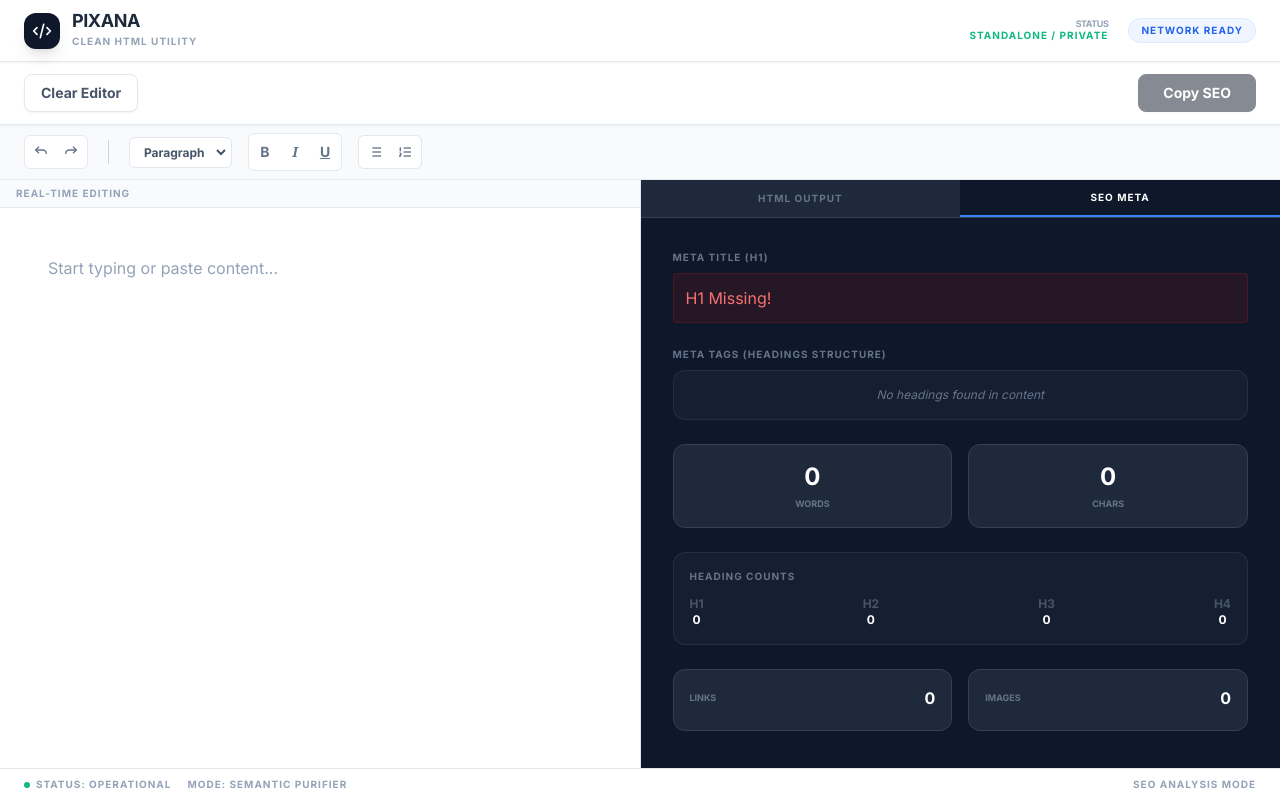
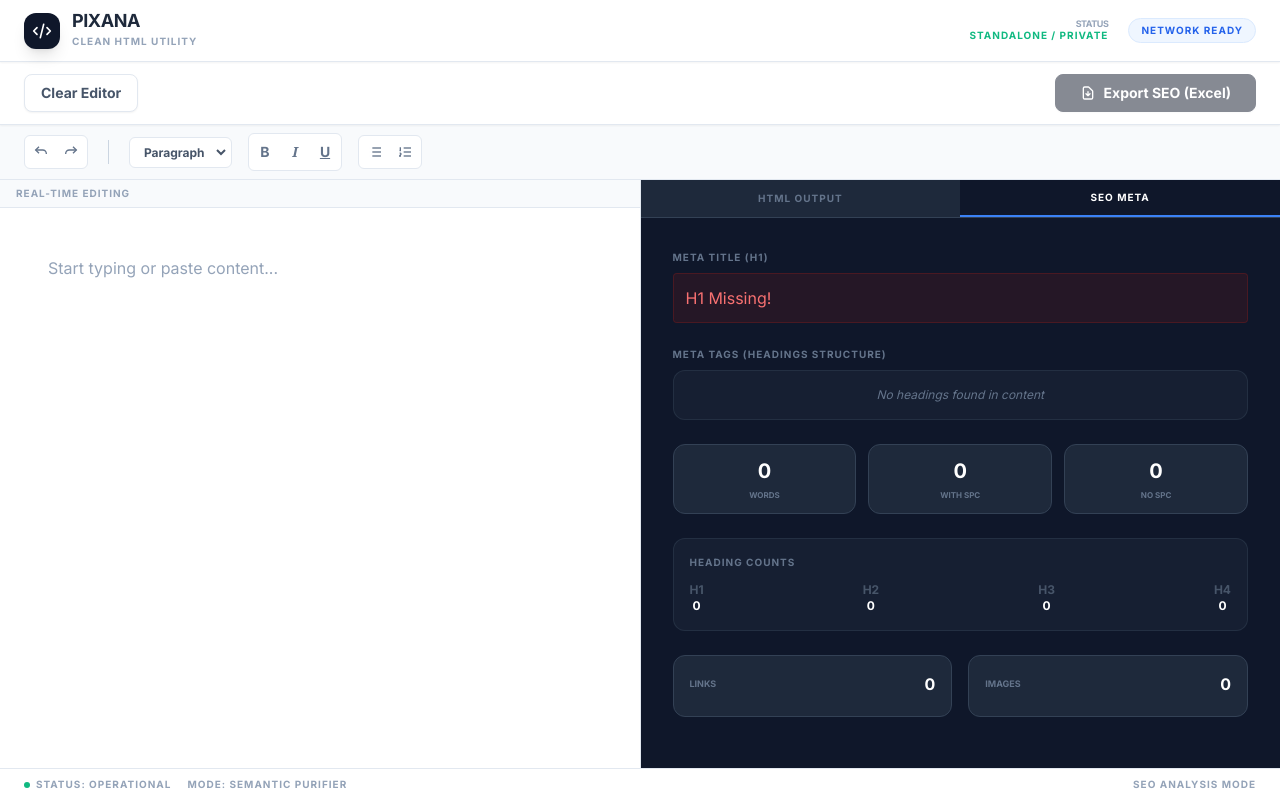
Before and after one commit to YaroslavTsokur/html-to-text, a React (Vite) app: page / in a window 1280 px wide. Both pictures are taken after a click on the button "SEO META". Built offline with nearby package versions, Linux system fonts and the light colour scheme.

Commit message:
feat: Add character count without spaces to SEO stats
Includes a new `charCountNoSpaces` metric in the SEO statistics. This provides a more granular view of text content by excluding whitespace characters. Also improves text trimming and normalization for titles and heading content.

```diff
--- a/App.tsx
+++ b/App.tsx
@@ -15,6 +15,7 @@
   headingList: HeadingItem[];
   wordCount: number;
   charCount: number;
+  charCountNoSpaces: number;
   headings: { [key: string]: number };
   images: { total: number; missingAlt: number };
   links: number;
@@ -88,12 +89,14 @@
 
     doc.querySelectorAll('h1, h2, h3, h4').forEach(h => {
       const tag = h.tagName.toLowerCase();
+      if (headings.hasOwnProperty(tag)) {
         headings[tag]++;
         headingList.push({
           tag: tag.toUpperCase(),
-        text: h.textContent || '',
+          text: (h.textContent || '').trim().replace(/[\r\n\t]+/g, ' '),
           level: parseInt(tag.substring(1))
         });
+      }
     });
 
     const imgs = doc.querySelectorAll('img');
@@ -101,25 +104,65 @@
     imgs.forEach(img => { if (!img.hasAttribute('alt') || !img.getAttribute('alt')) missingAlt++; });
 
     return {
-      title: h1,
+      title: h1.trim().replace(/[\r\n\t]+/g, ' '),
       headingList,
       wordCount: textContent.split(/\s+/).filter(w => w.length > 0).length,
       charCount: textContent.length,
+      charCountNoSpaces: textContent.replace(/\s/g, '').length,
       headings,
       images: { total: imgs.length, missingAlt },
       links: doc.querySelectorAll('a').length
     };
   }, [currentHtml]);
 
-  const copyToClipboard = async () => {
+  const exportToExcel = () => {
     if (!currentHtml) return;
-    const textToCopy = rightPanelMode === 'html' ? currentHtml : JSON.stringify(seoData, null, 2);
+
+    // Create CSV content
+    let csv = "\uFEFF"; // UTF-8 BOM for Excel
+    csv += "Metric;Value\n";
+    csv += `Main Title (H1);"${seoData.title}"\n`;
+    csv += `Word Count;${seoData.wordCount}\n`;
+    csv += `Char Count (with spaces);${seoData.charCount}\n`;
+    csv += `Char Count (no spaces);${seoData.charCountNoSpaces}\n`;
+    csv += `Total Links;${seoData.links}\n`;
+    csv += `Total Images;${seoData.images.total}\n`;
+    csv += `Images Missing Alt;${seoData.images.missingAlt}\n`;
+    csv += `H1 Count;${seoData.headings.h1}\n`;
+    csv += `H2 Count;${seoData.headings.h2}\n`;
+    csv += `H3 Count;${seoData.headings.h3}\n`;
+    csv += `H4 Count;${seoData.headings.h4}\n`;
+    csv += "\n";
+    csv += "Heading Tag;Heading Text\n";
+
+    seoData.headingList.forEach(h => {
+      csv += `${h.tag};"${h.text.replace(/"/g, '""')}"\n`;
+    });
+
+    const blob = new Blob([csv], { type: 'text/csv;charset=utf-8;' });
+    const link = document.createElement("a");
+    const url = URL.createObjectURL(blob);
+    link.setAttribute("href", url);
+    link.setAttribute("download", `seo_analysis_${new Date().getTime()}.csv`);
+    link.style.visibility = 'hidden';
+    document.body.appendChild(link);
+    link.click();
+    document.body.removeChild(link);
+  };
+
+  const handlePrimaryAction = async () => {
+    if (!currentHtml) return;
+
+    if (rightPanelMode === 'html') {
       try {
-      await navigator.clipboard.writeText(textToCopy);
+        await navigator.clipboard.writeText(currentHtml);
         setIsCopied(true);
         setTimeout(() => setIsCopied(false), 2000);
       } catch (err) {
         console.error("Clipboard copy failed:", err);
+      }
+    } else {
+      exportToExcel();
     }
   };
 
@@ -163,13 +206,22 @@
 
         <div className="flex items-center gap-3">
           <button
-            onClick={copyToClipboard}
+            onClick={handlePrimaryAction}
             disabled={!currentHtml}
             className={`flex items-center gap-2 px-6 py-2 text-sm font-bold rounded-lg transition-all border shadow-sm active:scale-95 disabled:opacity-50 disabled:cursor-not-allowed ${
               isCopied ? 'bg-emerald-50 border-emerald-200 text-emerald-600' : 'bg-slate-900 border-slate-900 text-white hover:bg-slate-800'
             }`}
           >
-            {isCopied ? 'Copied!' : `Copy ${rightPanelMode.toUpperCase()}`}
+            {rightPanelMode === 'html' ? (
+              isCopied ? 'Copied!' : 'Copy HTML'
+            ) : (
+              <>
+                <svg xmlns="http://www.w3.org/2000/svg" className="w-4 h-4" fill="none" viewBox="0 0 24 24" stroke="currentColor">
+                  <path strokeLinecap="round" strokeLinejoin="round" strokeWidth={2} d="M12 10v6m0 0l-3-3m3 3l3-3m2 8H7a2 2 0 01-2-2V5a2 2 0 012-2h5.586a1 1 0 01.707.293l5.414 5.414a1 1 0 01.293.707V19a2 2 0 01-2 2z" />
+                </svg>
+                Export SEO (Excel)
+              </>
+            )}
           </button>
         </div>
       </div>
@@ -296,14 +348,18 @@
                   </div>
                 </section>
 
-                <div className="grid grid-cols-2 gap-4">
-                  <div className="bg-slate-800 p-4 rounded-xl border border-slate-700 text-center">
-                    <div className="text-2xl font-black text-white">{seoData.wordCount}</div>
-                    <div className="text-[9px] text-slate-500 font-bold uppercase mt-1">Words</div>
+                <div className="grid grid-cols-3 gap-3">
+                  <div className="bg-slate-800 p-3 rounded-xl border border-slate-700 text-center">
+                    <div className="text-xl font-black text-white">{seoData.wordCount}</div>
+                    <div className="text-[8px] text-slate-500 font-bold uppercase mt-1">Words</div>
                   </div>
-                  <div className="bg-slate-800 p-4 rounded-xl border border-slate-700 text-center">
-                    <div className="text-2xl font-black text-white">{seoData.charCount}</div>
-                    <div className="text-[9px] text-slate-500 font-bold uppercase mt-1">Chars</div>
+                  <div className="bg-slate-800 p-3 rounded-xl border border-slate-700 text-center">
+                    <div className="text-xl font-black text-white">{seoData.charCount}</div>
+                    <div className="text-[8px] text-slate-500 font-bold uppercase mt-1">With Spc</div>
+                  </div>
+                  <div className="bg-slate-800 p-3 rounded-xl border border-slate-700 text-center">
+                    <div className="text-xl font-black text-white">{seoData.charCountNoSpaces}</div>
+                    <div className="text-[8px] text-slate-500 font-bold uppercase mt-1">No Spc</div>
                   </div>
                 </div>
 
```
Lines whose indentation alone changed are shown as unchanged.
